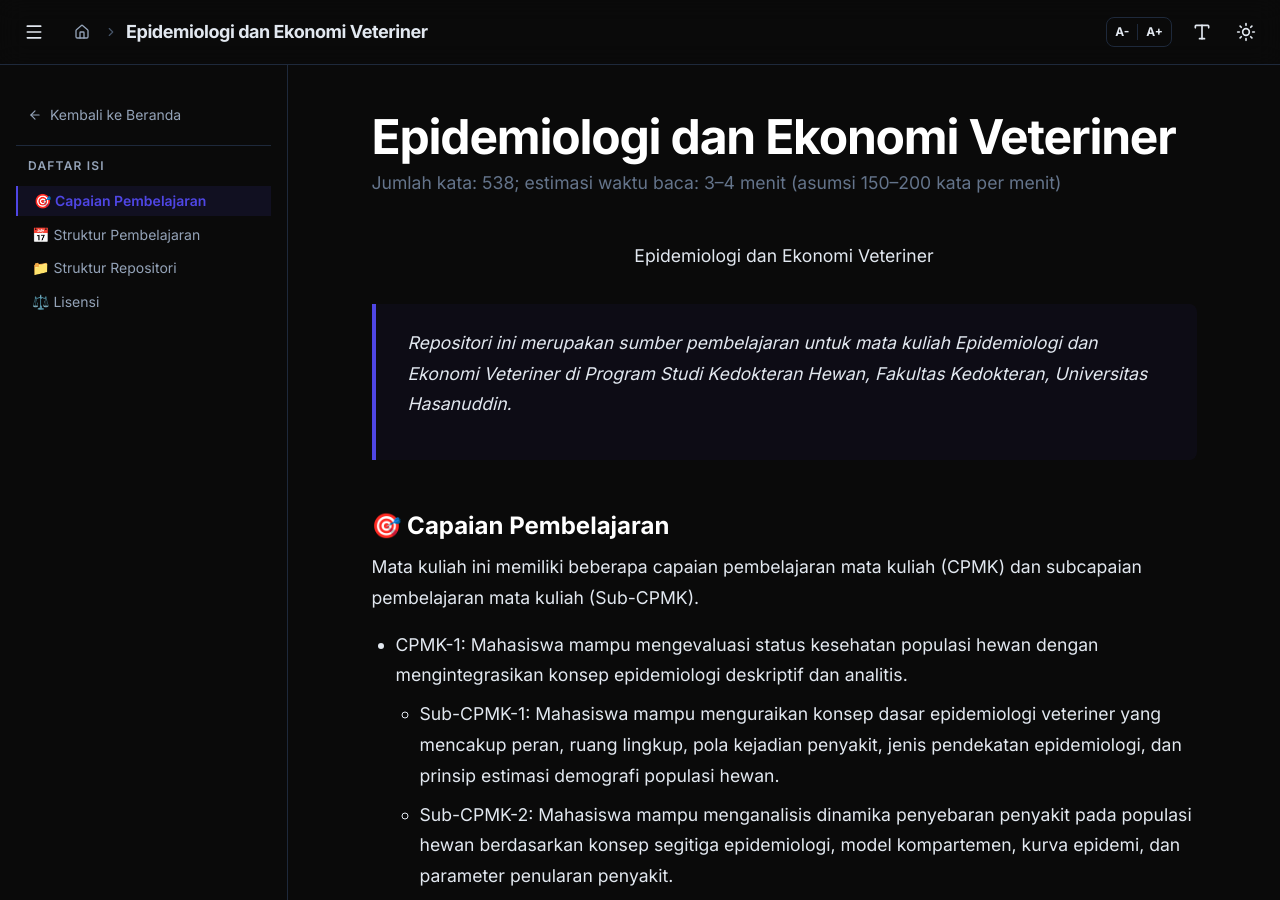
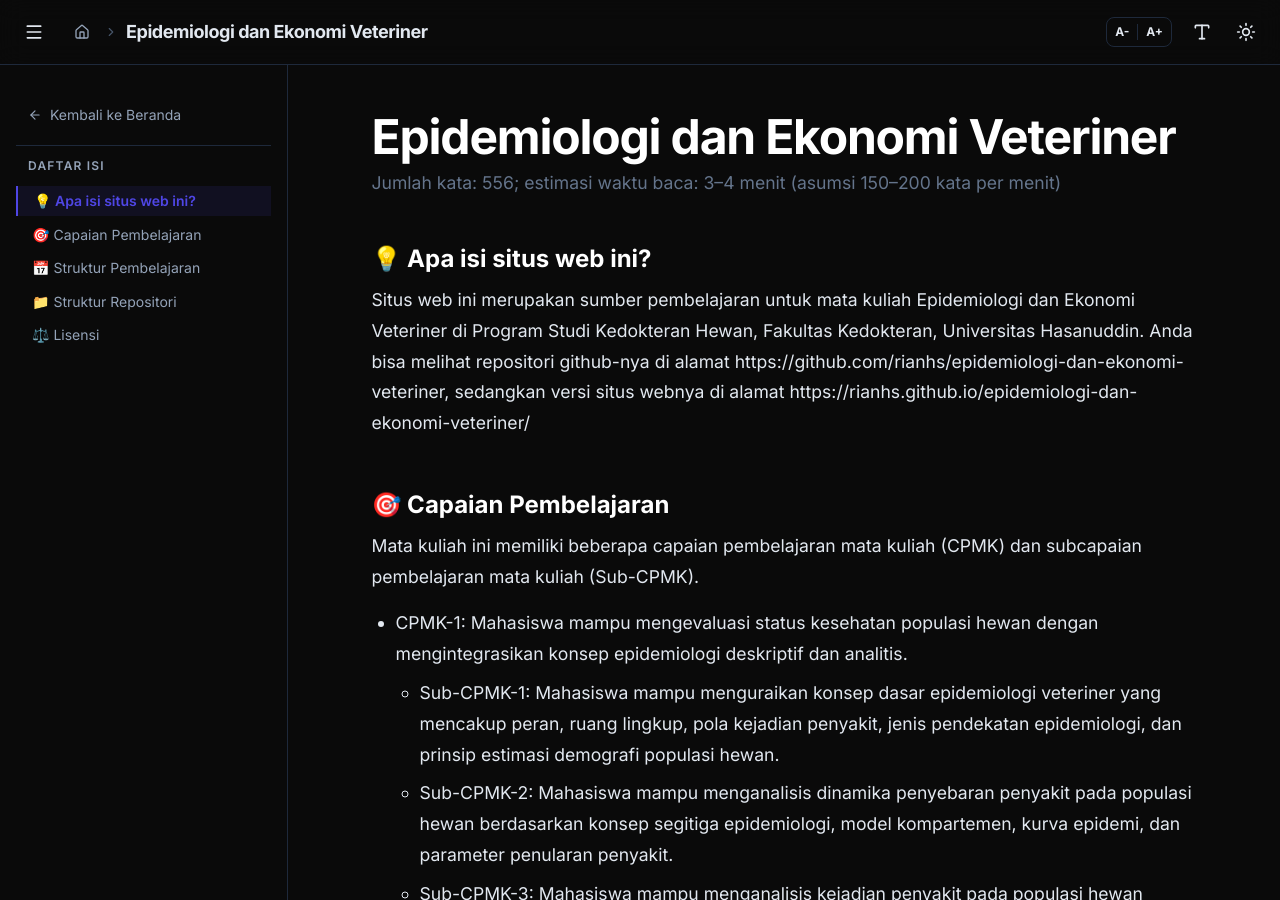
Before and after one commit to rianhs/epidemiologi-dan-ekonomi-veteriner, a Jekyll site: the page built from index.md, in a window 1280 px wide and 900 px high. Built offline with Jekyll 4.4.1, drawn with Linux system fonts in a browser that asks for light colours; nearby versions of some CDN libraries.

Commit message:
Update index.md

```diff
--- a/index.md
+++ b/index.md
@@ -3,9 +3,8 @@ layout: default
 title: "Epidemiologi dan Ekonomi Veteriner"
 ---
 
-<h1 align="center">Epidemiologi dan Ekonomi Veteriner</h1>
-
-> Repositori ini merupakan sumber pembelajaran untuk mata kuliah Epidemiologi dan Ekonomi Veteriner di Program Studi Kedokteran Hewan, Fakultas Kedokteran, Universitas Hasanuddin.
+## 💡 Apa isi situs web ini?
+Situs web ini merupakan sumber pembelajaran untuk mata kuliah Epidemiologi dan Ekonomi Veteriner di Program Studi Kedokteran Hewan, Fakultas Kedokteran, Universitas Hasanuddin. Anda bisa melihat repositori github-nya di alamat https://github.com/rianhs/epidemiologi-dan-ekonomi-veteriner, sedangkan versi situs webnya di alamat https://rianhs.github.io/epidemiologi-dan-ekonomi-veteriner/
 
 ## 🎯 Capaian Pembelajaran
 Mata kuliah ini memiliki beberapa capaian pembelajaran mata kuliah (CPMK) dan subcapaian pembelajaran mata kuliah (Sub-CPMK).
```
